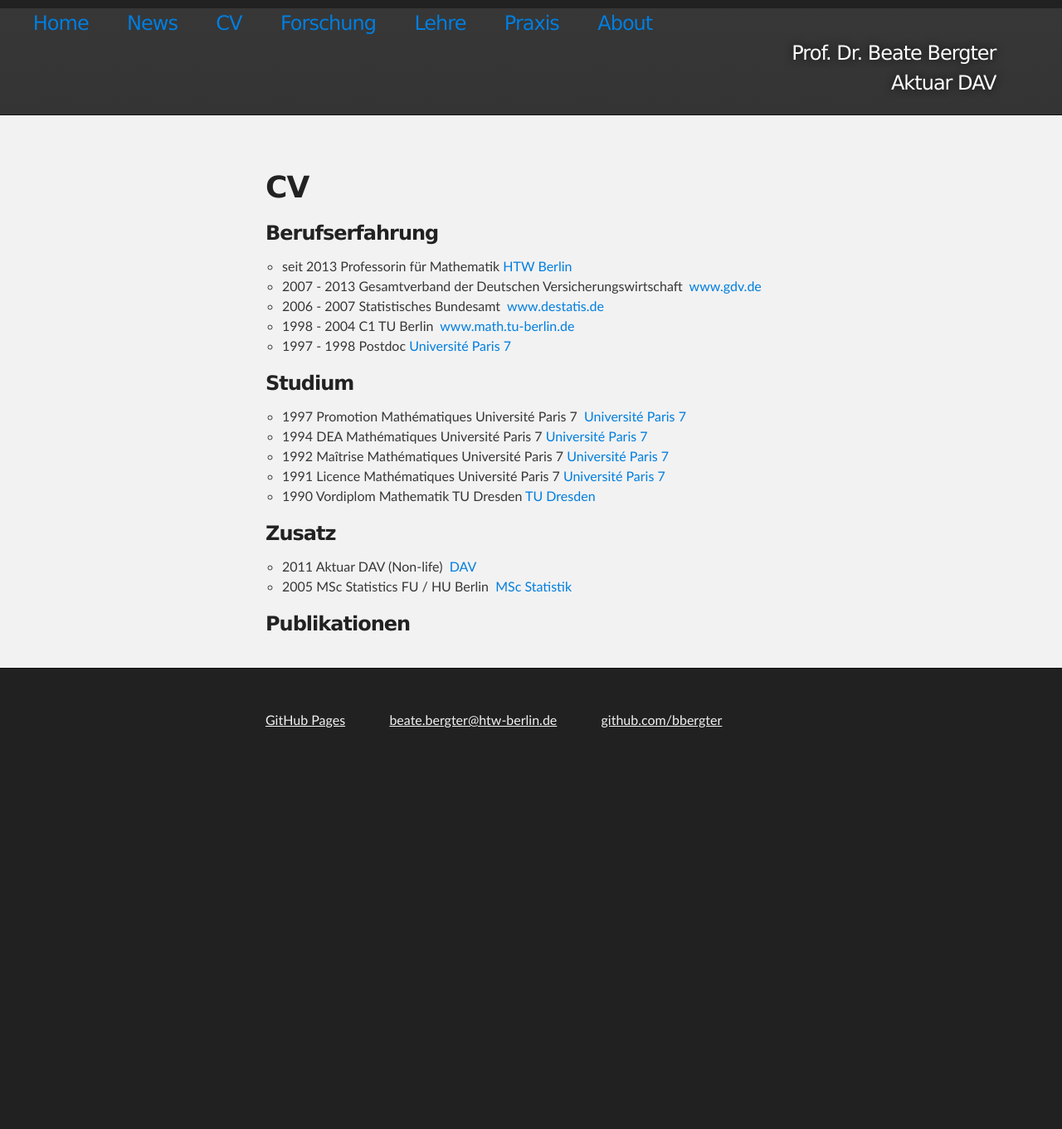
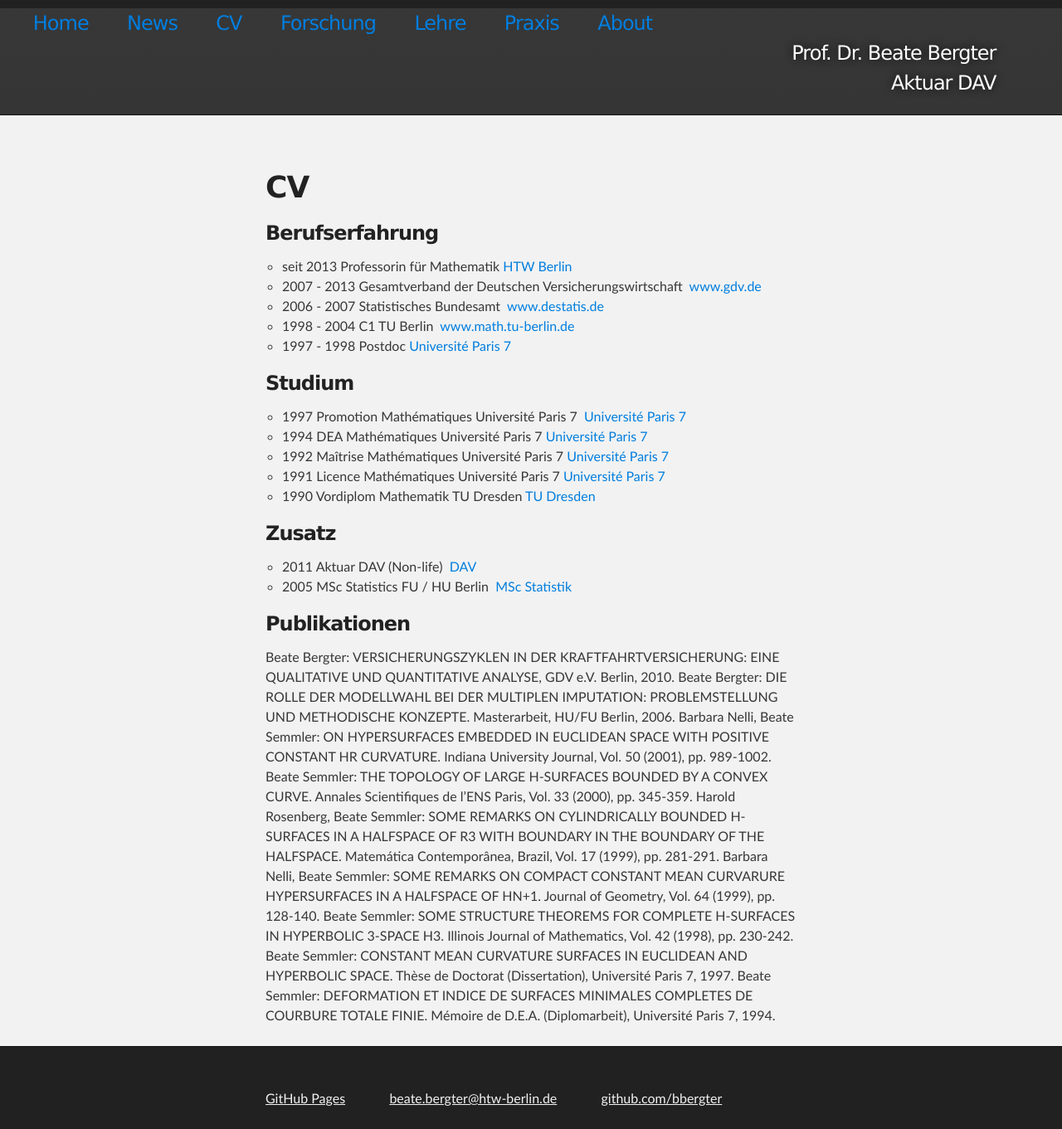
Before and after one commit to bbergter/bbergter, a Jekyll site: the page built from cv/index.html, in a window 1280 px wide. Shown: the whole page at 83% size. Built offline with Jekyll 4.4.1, drawn with Linux system fonts in a browser that asks for light colours; before the commit the page ends 905 px from its top, so only the background shows below that.

Commit message:
Update index.html

```diff
--- a/cv/index.html
+++ b/cv/index.html
@@ -66,5 +66,26 @@ cv: active
 
         <h3>Publikationen</h3>
 
+        Beate Bergter: VERSICHERUNGSZYKLEN IN DER KRAFTFAHRTVERSICHERUNG: EINE QUALITATIVE UND QUANTITATIVE ANALYSE, GDV e.V. Berlin, 2010.
+
+Beate Bergter: DIE ROLLE DER MODELLWAHL BEI DER MULTIPLEN IMPUTATION: PROBLEMSTELLUNG UND METHODISCHE KONZEPTE. Masterarbeit, HU/FU Berlin, 2006.
+
+Barbara Nelli, Beate Semmler: ON HYPERSURFACES EMBEDDED IN EUCLIDEAN SPACE WITH POSITIVE CONSTANT HR  CURVATURE. Indiana University Journal, Vol. 50 (2001), pp. 989-1002.
+
+Beate Semmler: THE TOPOLOGY OF LARGE H-SURFACES BOUNDED BY A CONVEX CURVE. Annales Scientifiques de l’ENS Paris, Vol. 33 (2000), pp. 345-359.
+
+Harold Rosenberg, Beate Semmler: SOME REMARKS ON CYLINDRICALLY BOUNDED H-SURFACES IN A HALFSPACE OF R3 WITH BOUNDARY IN THE BOUNDARY OF THE HALFSPACE. Matemática Contemporânea, Brazil, Vol. 17 (1999), pp. 281-291.
+
+Barbara Nelli, Beate Semmler: SOME REMARKS ON COMPACT CONSTANT MEAN CURVARURE HYPERSURFACES IN A HALFSPACE OF HN+1. Journal of Geometry, Vol. 64 (1999), pp. 128-140.
+
+Beate Semmler: SOME STRUCTURE THEOREMS FOR COMPLETE H-SURFACES IN HYPERBOLIC 3-SPACE H3. Illinois Journal of Mathematics, Vol. 42 (1998), pp. 230-242.
+
+Beate Semmler: CONSTANT MEAN CURVATURE SURFACES IN EUCLIDEAN AND HYPERBOLIC SPACE. Thèse de Doctorat (Dissertation), Université Paris 7, 1997.
+
+Beate Semmler: DEFORMATION ET INDICE DE SURFACES MINIMALES COMPLETES DE COURBURE TOTALE FINIE. Mémoire de D.E.A. (Diplomarbeit), Université Paris 7, 1994.
+
+
+
+
 
 		</div>
```
